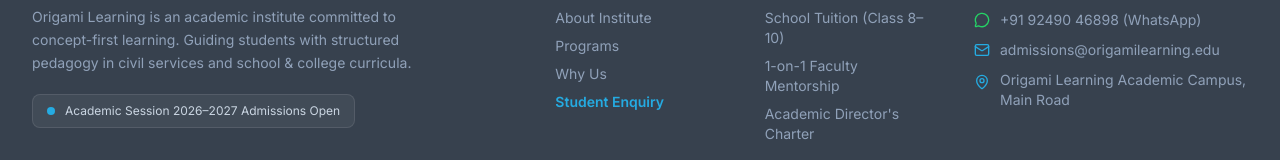
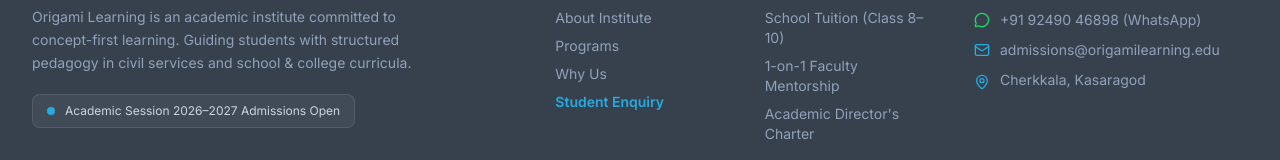
Before and after one commit to abhinav-dev-01/student-enquiry-system, a React (Vite) app: page / in a window 1280 px wide. Shown: the part 4487-4647 px from the top of the page. Built offline with nearby package versions, Linux system fonts and the light colour scheme; no server answers.

Commit message:
Update footer campus location to Cherkkala, Kasaragod

```diff
--- a/src/components/Footer.jsx
+++ b/src/components/Footer.jsx
@@ -123,7 +123,7 @@
               </li>
               <li className="flex items-start gap-2.5">
                 <MapPin className="w-4 h-4 text-[#25ABE2] shrink-0 mt-1" />
-                <span>Origami Learning Academic Campus, Main Road</span>
+                <span>Cherkkala, Kasaragod</span>
               </li>
             </ul>
           </div>
```
